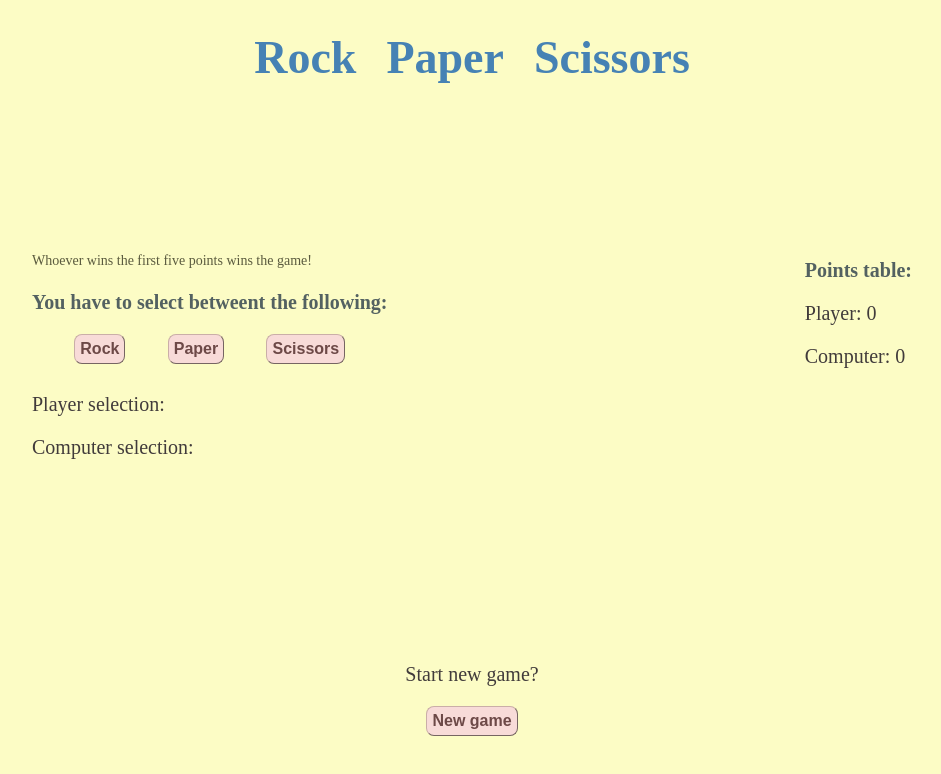
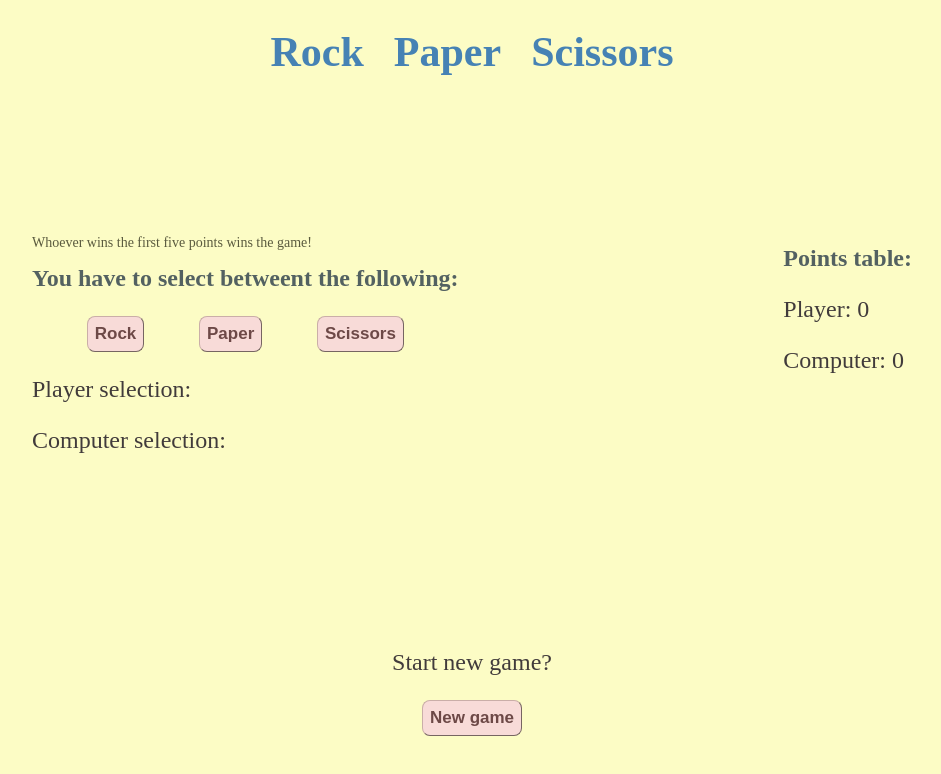
Before and after one commit to ankkitsharma/rock-paper-scissors, a plain HTML site: page index.html in a window 1280 px wide. Shown: the whole page, without its empty margins (168-1109 px from the left). Drawn offline with Linux system fonts and the light colour scheme.

Commit message:
change font sizes of body, header and button

```diff
--- a/style.css
+++ b/style.css
@@ -1,7 +1,7 @@
 body {
     background-color: rgb(252, 252, 197);
     margin: 0 200px 50px;
-    font-size: 20px;
+    font-size: 24px;
     display: flex;
     height: 92vh;
     flex-direction: column;
@@ -13,7 +13,7 @@ body {
     display: flex;
     justify-content: center;
     gap: 30px;
-    font-size: 23px;
+    font-size: 21px;
     color: steelblue;
 }
 
@@ -62,12 +62,12 @@ body {
 }
 
 button {
-    font-size: 16px;
+    font-size: 17px;
     background-color: rgb(248, 219, 216);
     border-color: rgb(202, 174, 168);
     border-radius: 8px;
     border-width: 1px;
     color: #6d4947;
     font-weight: bold;
-    padding: 5px;
+    padding: 7px;
 }
```
